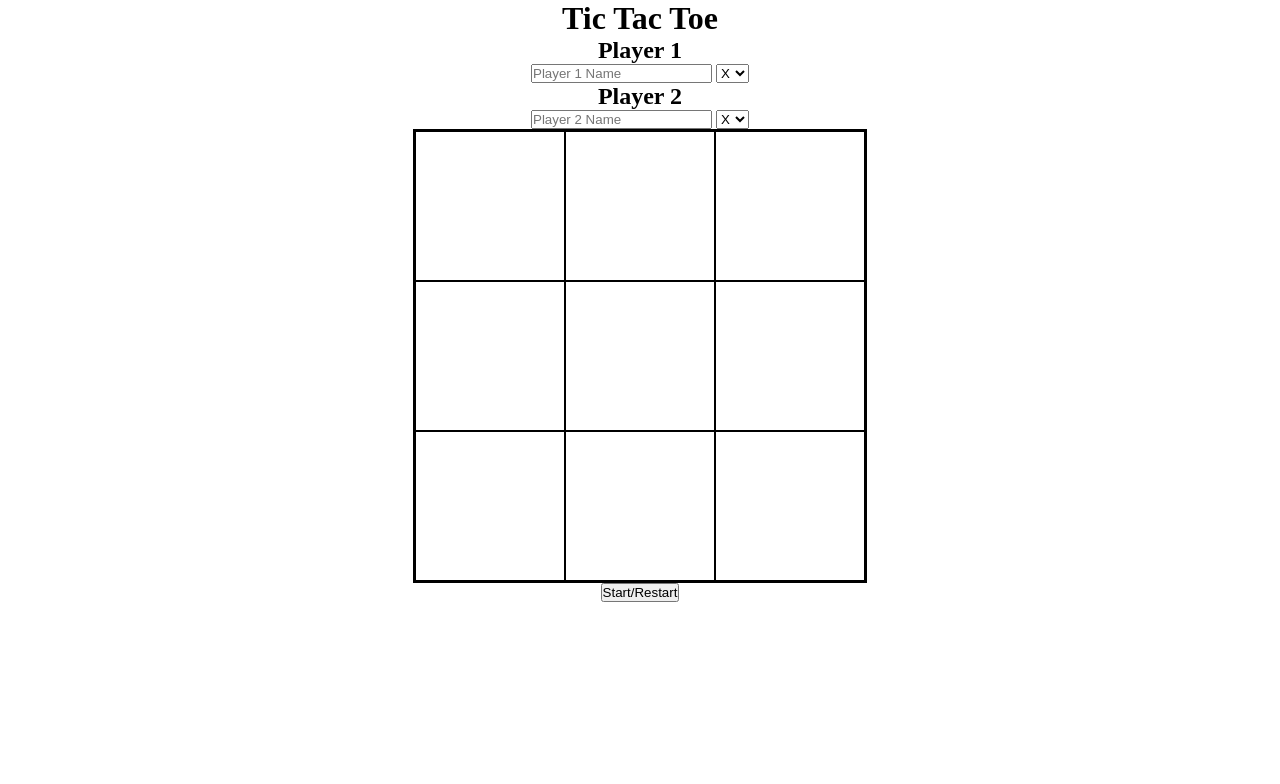
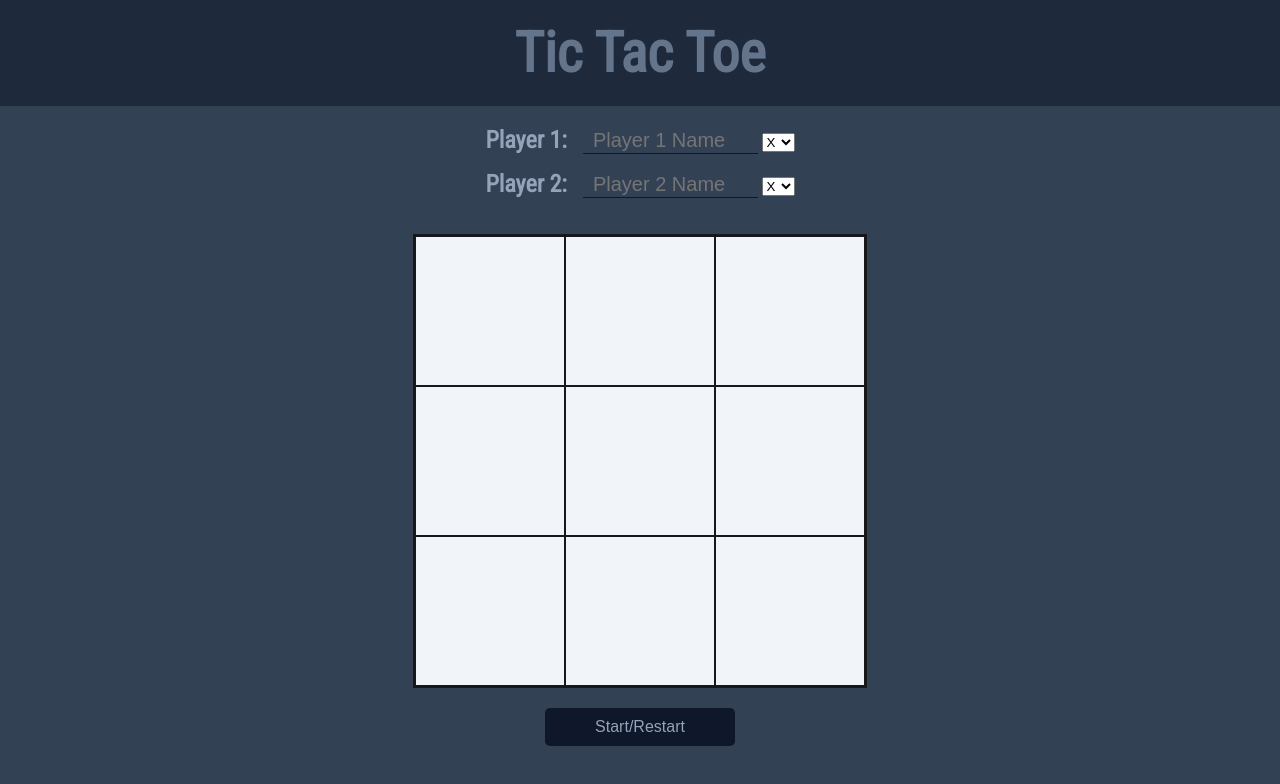
Before and after one commit to ARaza-13/tic-tac-toe, a plain HTML site: page index.html in a window 1280 px wide. Drawn offline with Linux system fonts and the light colour scheme.

Commit message:
Applied css styling and updated README.md

```diff
--- a/index.html
+++ b/index.html
@@ -9,24 +9,31 @@
         <script src="script.js" defer></script>
     </head>
     <body>
-        <header>
+        <header class="header">
             <h1>Tic Tac Toe</h1>
         </header>
-        <main>
-            <div class="character-selection">
-                <h2>Player 1</h2>
+        <main class="main">
+            <div class="players">
+                <div class="player">
+                    <h2>Player 1:</h2>
+                    <div class="choices">
                         <input type="text" id="player1-name" placeholder="Player 1 Name">
                         <select id="player1-symbol">
                             <option value="X">X</option>
                             <option value="O">O</option>
                         </select>
-
-                <h2>Player 2</h2>
+                    </div>
+                </div>
+                <div class="player">
+                    <h2>Player 2:</h2>
+                    <div class="choices">
                         <input type="text" id="player2-name" placeholder="Player 2 Name">
                         <select id="player2-symbol">
                             <option value="X">X</option>
                             <option value="O">O</option>
                         </select>
+                    </div>
+                </div>
             </div>
             <div id="message"></div>
             <div id="game-board">
@@ -40,7 +47,12 @@
                 <div data-index="7"></div>
                 <div data-index="8"></div>
             </div>
+            <div class="button">
                 <button id="start-button">Start/Restart</button>
+            </div>
         </main>
+        <footer>
+
+        </footer>
     </body>
 </html>
--- a/styles.css
+++ b/styles.css
@@ -1,28 +1,133 @@
+@import url('https://fonts.googleapis.com/css2?family=Roboto+Condensed&display=swap');
+
+:root {
+    --header-bg: #1e293b;
+    --header-color: #64748b;
+    --main-bg: #334155;
+    --main-color: #94a3b8;
+    --dark-main-color: #111827;
+    --main-accent: #cbd5e1;
+    --board-bg: #f1f5f9;
+    --board-outline: #18181b;
+    --symbol-color: #1f2937;
+    --button-bg: #0f172a;
+    --sm-spacing: 1rem;
+    --md-spacing: 1.25rem;
+    --lg-spacing: 1.5rem;
+    --sm-font: 1rem;
+    --md-font: 1.25rem;
+    --lg-font: 1.5rem;
+    --header-font: 3.5rem;
+}
+
 * {
     margin: 0;
     padding: 0;
     box-sizing: border-box;
 }
 
-header {
+body {
+    background-color: var(--main-bg);
+    color: var(--main-color);
+    font-family: 'Roboto Condensed', sans-serif;
+}
+
+/* start of heading */
+.header {
+    color: var(--header-color);
+    background-color: var(--header-bg);
+    padding: var(--md-spacing);
+}
+
+.header h1 {
+    font-size: var(--header-font);
     text-align: center;
 }
-main {
-    text-align: center;
+/* end of heading */
+
+/* start of player selection */
+.players {
+    display: flex;
+    flex-direction: column;
+    align-items: center;
+    gap: var(--sm-spacing);
+    padding: var(--md-spacing);
 }
 
+.players input {
+    color: var(--main-color);
+    background: transparent;
+    font-size: var(--md-font);
+    line-height: 1.5;
+    padding: 5px 10px;
+    border: none;
+    border-bottom: 1px solid var(--dark-main-color);
+    height: 28px;
+    width: 175px;
+}
+
+.players input:hover {
+    border-bottom-color: var(--main-color);
+}
+
+.players input:focus {
+    outline: none;
+    border-color: var(--main-accent);
+}
+
+.player {
+    display: flex;
+    gap: var(--sm-spacing);
+}
+/* end of player selection */
+
+/* message display */
+#message {
+    text-align: center;
+    font-size: var(--lg-font);
+    padding-bottom: var(--sm-spacing);
+}
+
+/* start of gameboard */
 #game-board {
     display: grid;
     grid-template-columns: repeat(3, 1fr);
     width: 454px;
     height: 454px;
-    border: 2px solid black;
+    border: 2px solid var(--board-outline);
     margin: 0px auto;
 }
 
 #game-board div {
+    color: var(--symbol-color);
+    background-color: var(--board-bg);
     width: 150px;
     height: 150px;
-    border: 1px solid black;
+    border: 1px solid var(--board-outline);
     font-size: 125px;
+    text-align: center;
 }
+/* end of gameboard */
+
+/* start of reset button */
+.button {
+    display: flex;
+    justify-content: center;
+    padding: var(--md-spacing);
+}
+
+button {
+    border: none;
+    border-radius: 5px;
+    background-color: var(--button-bg);
+    color: var(--main-color);
+    padding: 10px 50px;
+    font-size: var(--sm-font);
+    outline: none;
+}
+
+button:hover {
+    background-color: var(--main-accent);
+    color: var(--dark-main-color);
+}
+/* end of reset button */
```
Also changed, not shown: 1 other file. Lines whose indentation alone changed are shown as unchanged.
